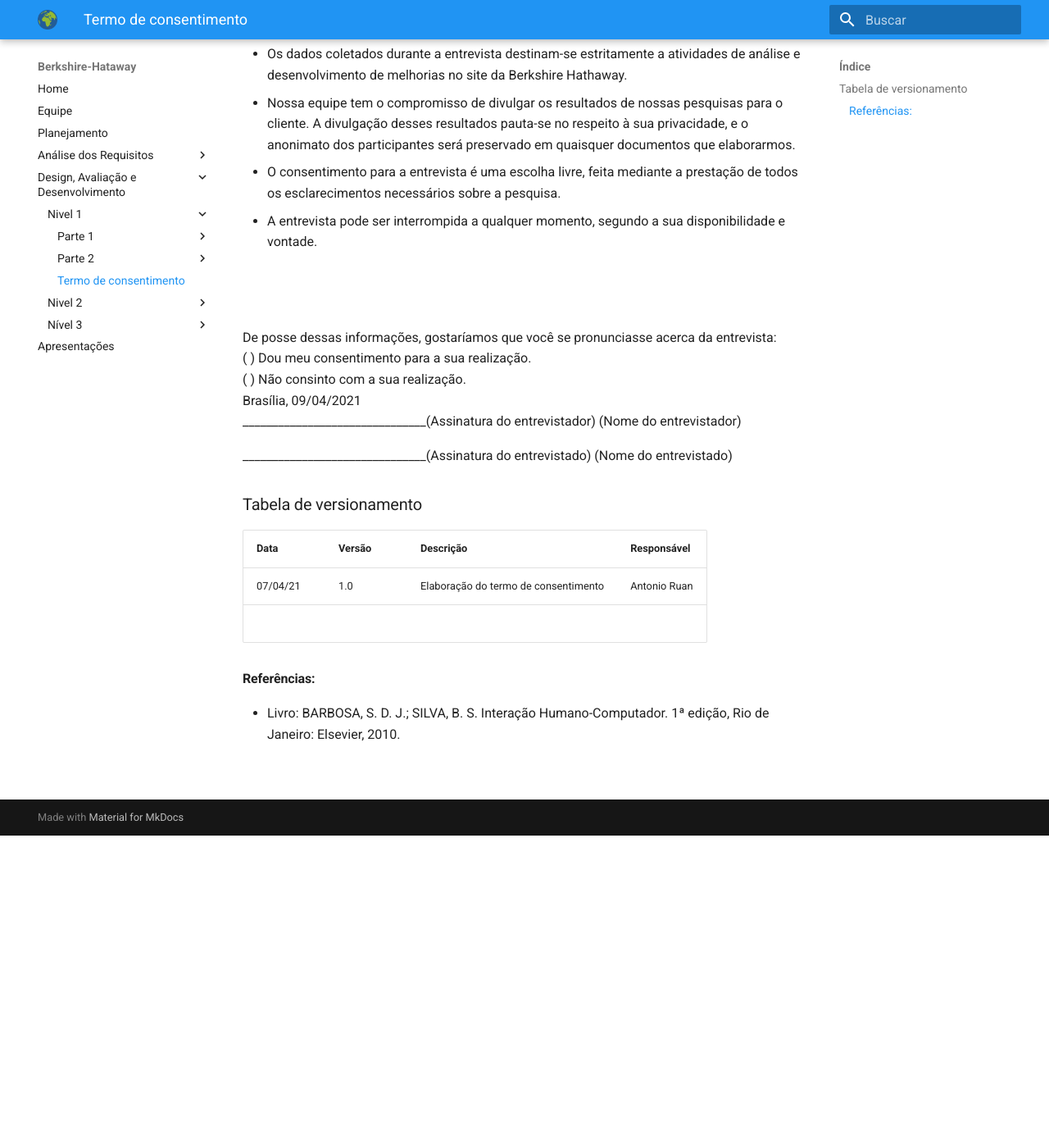
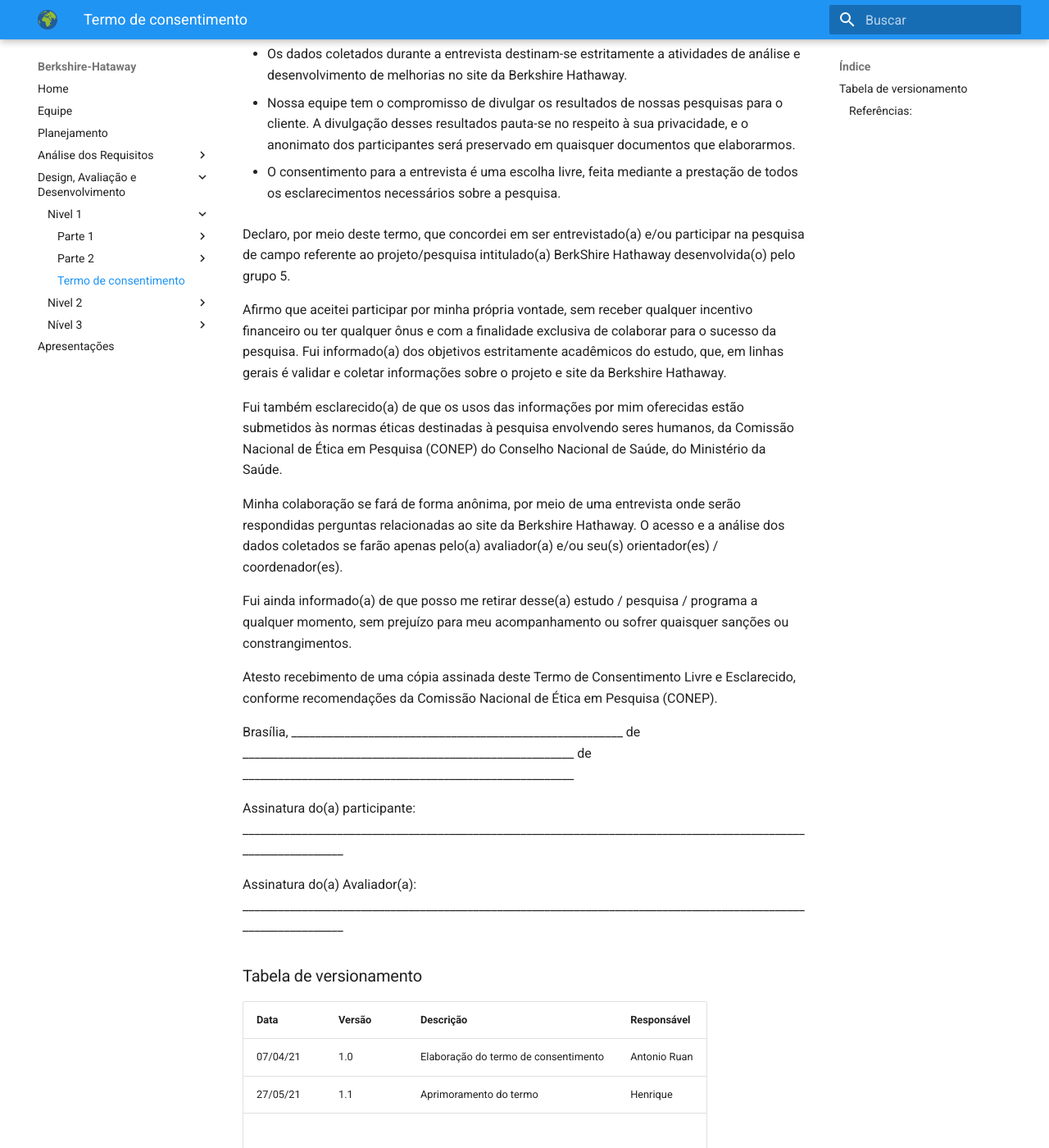
Before and after one commit to jon6thanbatista/2020.2-berkshirehataway, an MkDocs documentation site: the page built from docs/Design_avaliacao_desenvolvimento/Nivel_1/termodeconsentimento.md, in a window 1280 px wide and 1400 px high, scrolled down 381 px. Shown: the whole window at 82% size. Built offline with MkDocs 1.6.1 and Material for MkDocs 9.7.7, drawn with Linux system fonts in a browser that asks for light colours.

Commit message:
Termo de consentimento aprimorado

```diff
--- a/docs/Design_avaliacao_desenvolvimento/Nivel_1/termodeconsentimento.md
+++ b/docs/Design_avaliacao_desenvolvimento/Nivel_1/termodeconsentimento.md
@@ -13,33 +13,30 @@
 
 * O consentimento para a entrevista é uma escolha livre, feita mediante a prestação de todos os esclarecimentos necessários sobre a pesquisa.
 
-* A entrevista pode ser interrompida a qualquer momento, segundo a sua disponibilidade e vontade.
+Declaro, por meio deste termo, que concordei em ser entrevistado(a) e/ou participar na pesquisa de campo referente ao projeto/pesquisa intitulado(a) BerkShire Hathaway desenvolvida(o) pelo grupo 5.
 
-<br>
-<br>
+Afirmo que aceitei participar por minha própria vontade, sem receber qualquer incentivo financeiro ou ter qualquer ônus e com a finalidade exclusiva de colaborar para o sucesso da pesquisa. Fui informado(a) dos objetivos estritamente acadêmicos do estudo, que, em linhas gerais é validar e coletar informações sobre o projeto e site da Berkshire Hathaway.
 
-De posse dessas informações, gostaríamos que você se pronunciasse acerca da entrevista:
-<br>
-( ) Dou meu consentimento para a sua realização.
-<br>
-( ) Não consinto com a sua realização.
-<br>
-Brasília, 09/04/2021
-<br>
-_______________________________(Assinatura do entrevistador)
-(Nome do entrevistador)
-<br>
+Fui também esclarecido(a) de que os usos das informações por mim oferecidas estão submetidos às normas éticas destinadas à pesquisa envolvendo seres humanos, da Comissão Nacional de Ética em Pesquisa (CONEP) do Conselho Nacional de Saúde, do Ministério da Saúde.
 
-_______________________________(Assinatura do entrevistado)
-(Nome do entrevistado)
-<br>
+Minha colaboração se fará de forma anônima, por meio de uma entrevista onde serão respondidas perguntas relacionadas ao site da Berkshire Hathaway. O acesso e a análise dos dados coletados se farão apenas pelo(a) avaliador(a) e/ou seu(s) orientador(es) / coordenador(es).
 
+Fui ainda informado(a) de que posso me retirar desse(a) estudo / pesquisa / programa a qualquer momento, sem prejuízo para meu acompanhamento ou sofrer quaisquer sanções ou constrangimentos.
+
+Atesto recebimento de uma cópia assinada deste Termo de Consentimento Livre e Esclarecido, conforme recomendações da Comissão Nacional de Ética em Pesquisa (CONEP).
+
+Brasília, ________________________________________________________ de ________________________________________________________ de ________________________________________________________
+
+Assinatura do(a) participante: ________________________________________________________________________________________________________________
+
+Assinatura do(a) Avaliador(a): ________________________________________________________________________________________________________________
 
 ### Tabela de versionamento
 
 Data       | Versão         |       Descrição                          | Responsável
 --------   | --------       | -------------                            |  --------
 07/04/21   | 1.0            | Elaboração do termo de consentimento     | Antonio Ruan
+27/05/21   | 1.1            | Aprimoramento do termo                   | Henrique
 <br>
 
 #### Referências:
```
Also changed, not shown: docs/Design_avaliacao_desenvolvimento/Nivel_2/Relato_de_resultados_prototipo_de_papel.md (+1 -0 lines), 1 other file.
